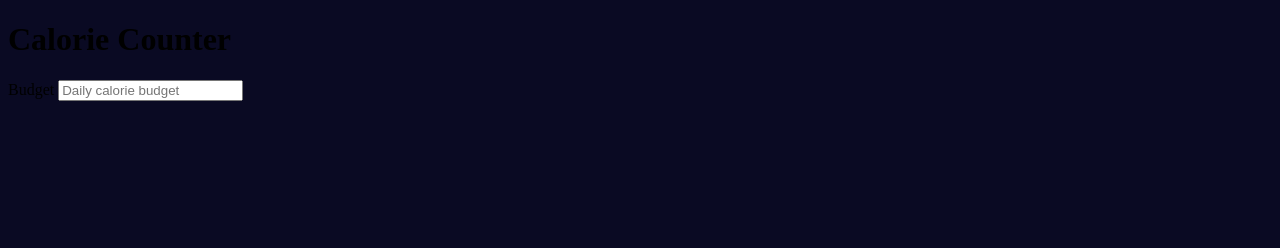
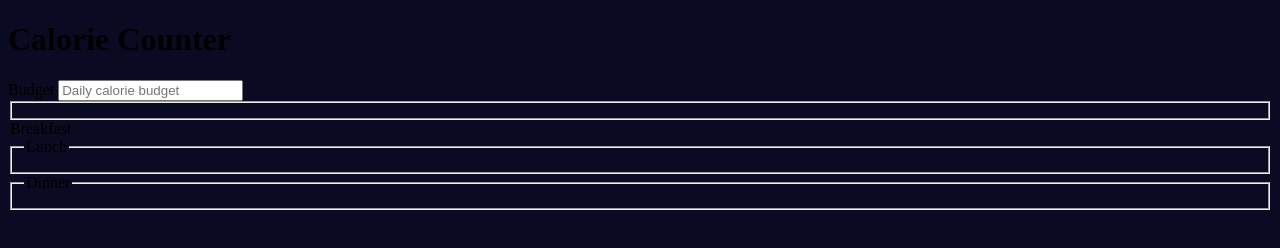
Before and after one commit to Butawantemi/JavaScript-Algorithms-and-Data-Structures-Beta--FreeCodeCamp, a plain HTML site: page calorie-counter/index.html in a window 1280 px wide. Drawn offline with Linux system fonts and the light colour scheme; files that its build step writes are made by us from their sources.

Commit message:
calorieCounter

```diff
--- a/calorie-counter/index.html
+++ b/calorie-counter/index.html
@@ -21,6 +21,18 @@
             placeholder="Daily calorie budget"
             required
           />
+          <fieldset id="breakfast"></fieldset>
+            <legend>Breakfast</legend>
+            <div class="input-container"></div>
+          </fieldset>
+          <fieldset id="lunch">
+            <legend>Lunch</legend>
+            <div class="input-container"></div>
+          </fieldset>
+          <fieldset id="dinner">
+            <legend>Dinner</legend>
+            <div class="input-container"></div>
+          </fieldset>
         </form>
     </div>
  </main>
```
